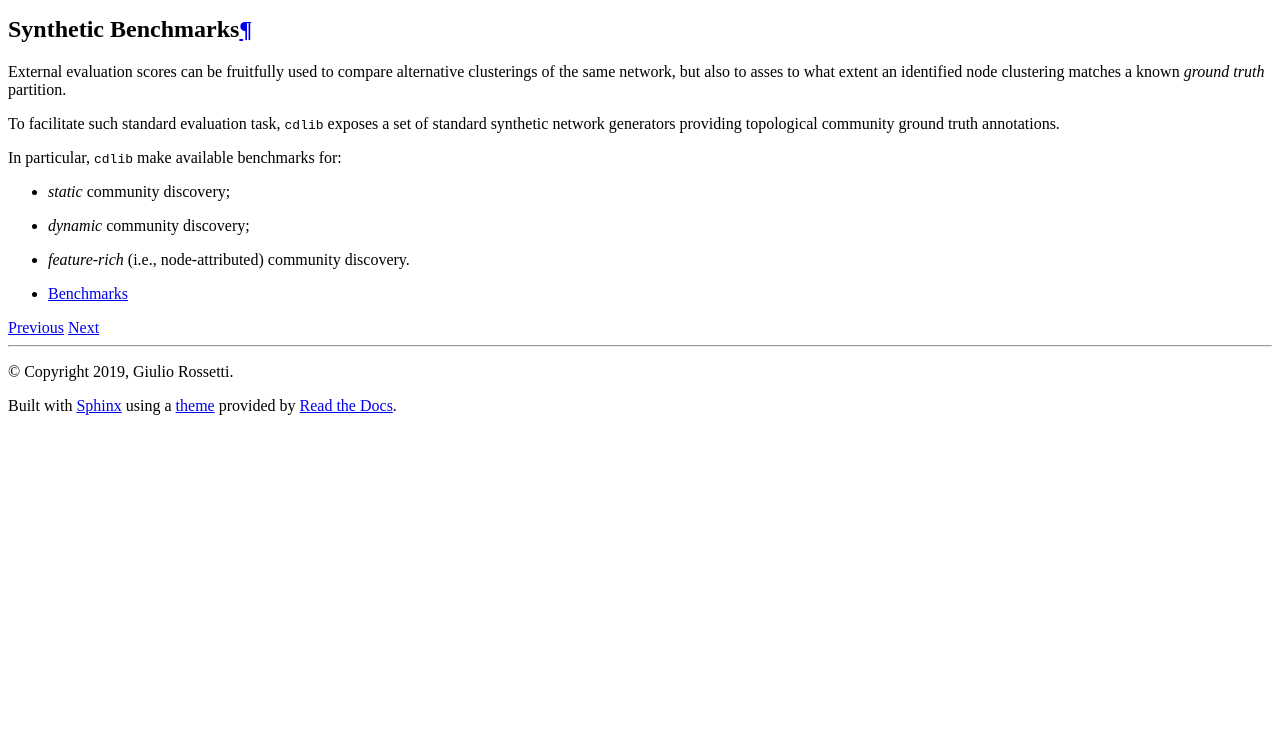
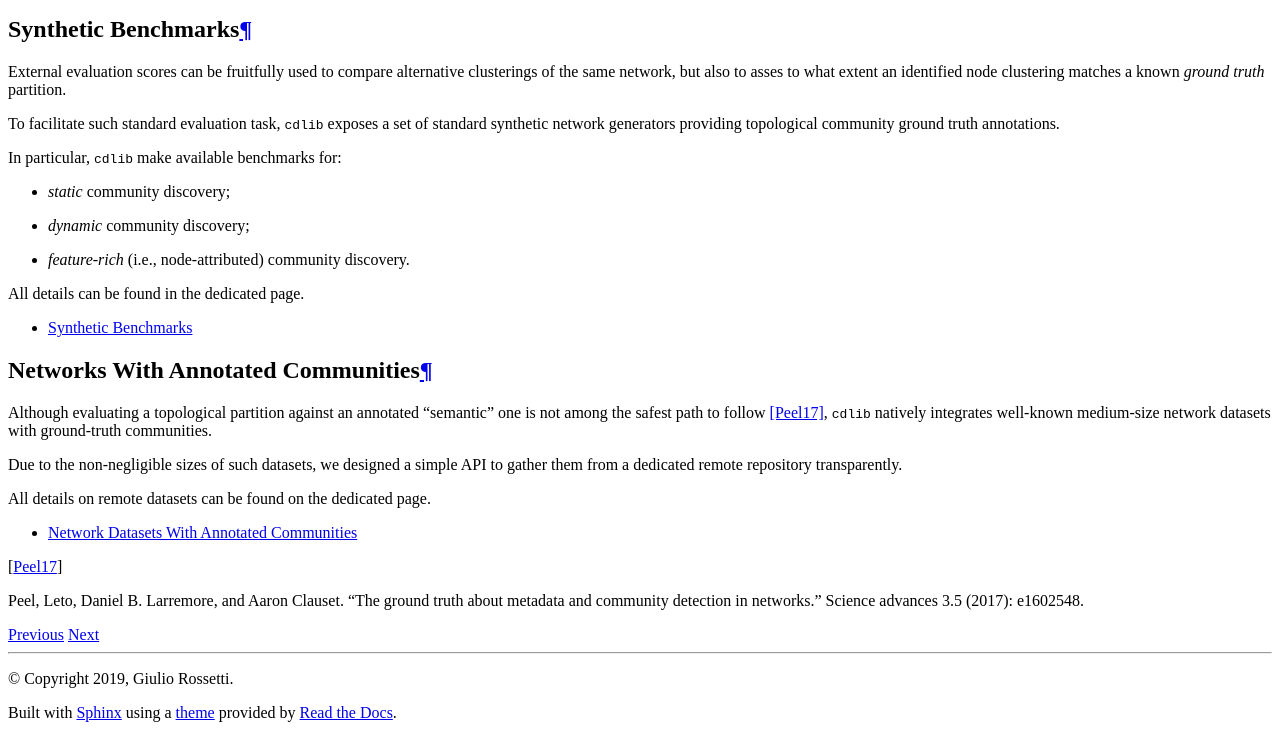
Before and after one commit to GiulioRossetti/cdlib, a Sphinx documentation site: the page built from docs/reference/evaluation.rst, in a window 1280 px wide and 900 px high, scrolled down 2523 px, cut to the strip 170-900 px from the top of the window. Built offline with Sphinx 7.4.7 and the Read the Docs theme 2.0.0, drawn with Linux system fonts in a browser that asks for light colours; before the commit the page ends 3116 px from its top, so only the background shows below that; some of the changed text lies outside the part shown.

Commit message:
:memo: docs reshaping

```diff
--- a/docs/reference/benchmark.rst
+++ b/docs/reference/benchmark.rst
@@ -1,6 +1,6 @@
-**********
-Benchmarks
-**********
+********************
+Synthetic Benchmarks
+********************
 
 Evaluating Community Detection algorithms on ground truth communities can be tricky when the annotation is based on external semantic information, not on topological ones.
 
--- a/docs/reference/datasets.rst
+++ b/docs/reference/datasets.rst
@@ -1,6 +1,6 @@
-***************
-Remote Datasets
-***************
+*******************************************
+Network Datasets With Annotated Communities
+*******************************************
 
 ``cdlib`` allows to retrieve existing datasets, along with their ground truth partitions (if available), from an ad-hoc remote `repository`_.
 
--- a/docs/reference/evaluation.rst
+++ b/docs/reference/evaluation.rst
@@ -8,7 +8,8 @@ The evaluation of Community Discovery algorithms is not an easy task.
 - *Internal* evaluation through fitness scores;
 - *External* evaluation through partitions comparison.
 
-Moreover, ``cdlib`` integrates standard *synthetic network benchmarks* thus allowing to test the identified communities against well-defined topological ground-truths.
+Moreover, ``cdlib`` integrates both standard *synthetic network benchmarks* and *real networks with annotated ground truths*, thus allowing for testing identified communities against ground-truths.
+
 
 .. note::
     The following lists are aligned to CD evaluation methods available in the *GitHub main branch* of `cdlib`_.
@@ -110,9 +111,30 @@ In particular, ``cdlib`` make available benchmarks for:
 - *dynamic* community discovery;
 - *feature-rich* (i.e., node-attributed) community discovery.
 
+All details can be found in the dedicated page.
+
 .. toctree::
    :maxdepth: 1
 
    benchmark.rst
 
+
+^^^^^^^^^^^^^^^^^^^^^^^^^^^^^^^^^^^
+Networks With Annotated Communities
+^^^^^^^^^^^^^^^^^^^^^^^^^^^^^^^^^^^
+
+Although evaluating a topological partition against an annotated "semantic" one is not among the safest path to follow [Peel17]_, ``cdlib`` natively integrates well-known medium-size network datasets with ground-truth communities.
+
+Due to the non-negligible sizes of such datasets, we designed a simple API to gather them from a dedicated remote repository transparently.
+
+All details on remote datasets can be found on the dedicated page.
+
+.. toctree::
+   :maxdepth: 1
+
+   datasets.rst
+
+
 .. _`cdlib`: https://github.com/GiulioRossetti/cdlib
+
+.. [Peel17] Peel, Leto, Daniel B. Larremore, and Aaron Clauset. "The ground truth about metadata and community detection in networks." Science advances 3.5 (2017): e1602548.
--- a/docs/reference/reference.rst
+++ b/docs/reference/reference.rst
@@ -11,7 +11,6 @@ Reference
     classes.rst
     algorithms.rst
     evaluation.rst
+    viz.rst
     readwrite.rst
-    viz.rst
-    datasets.rst
     utils.rst
```
